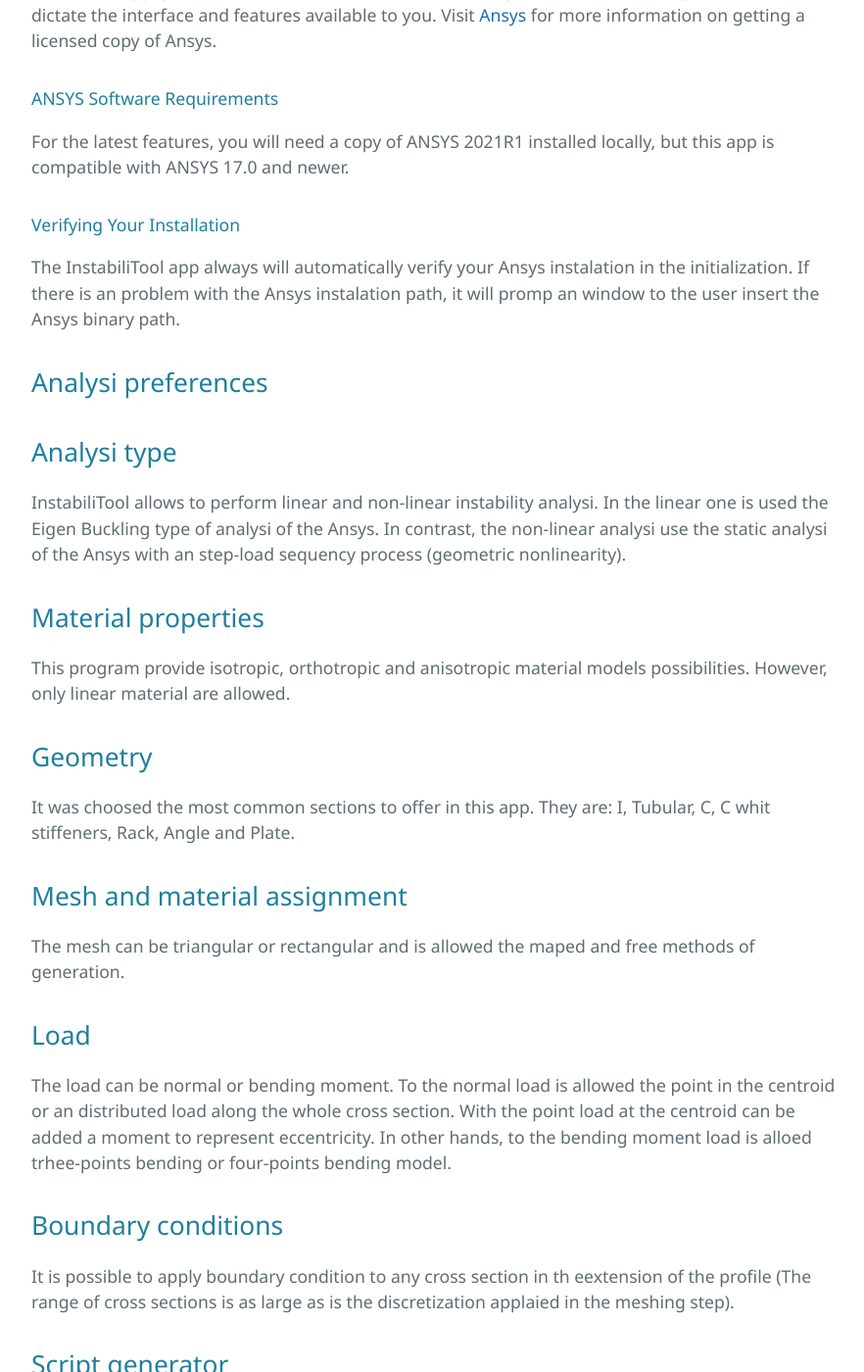
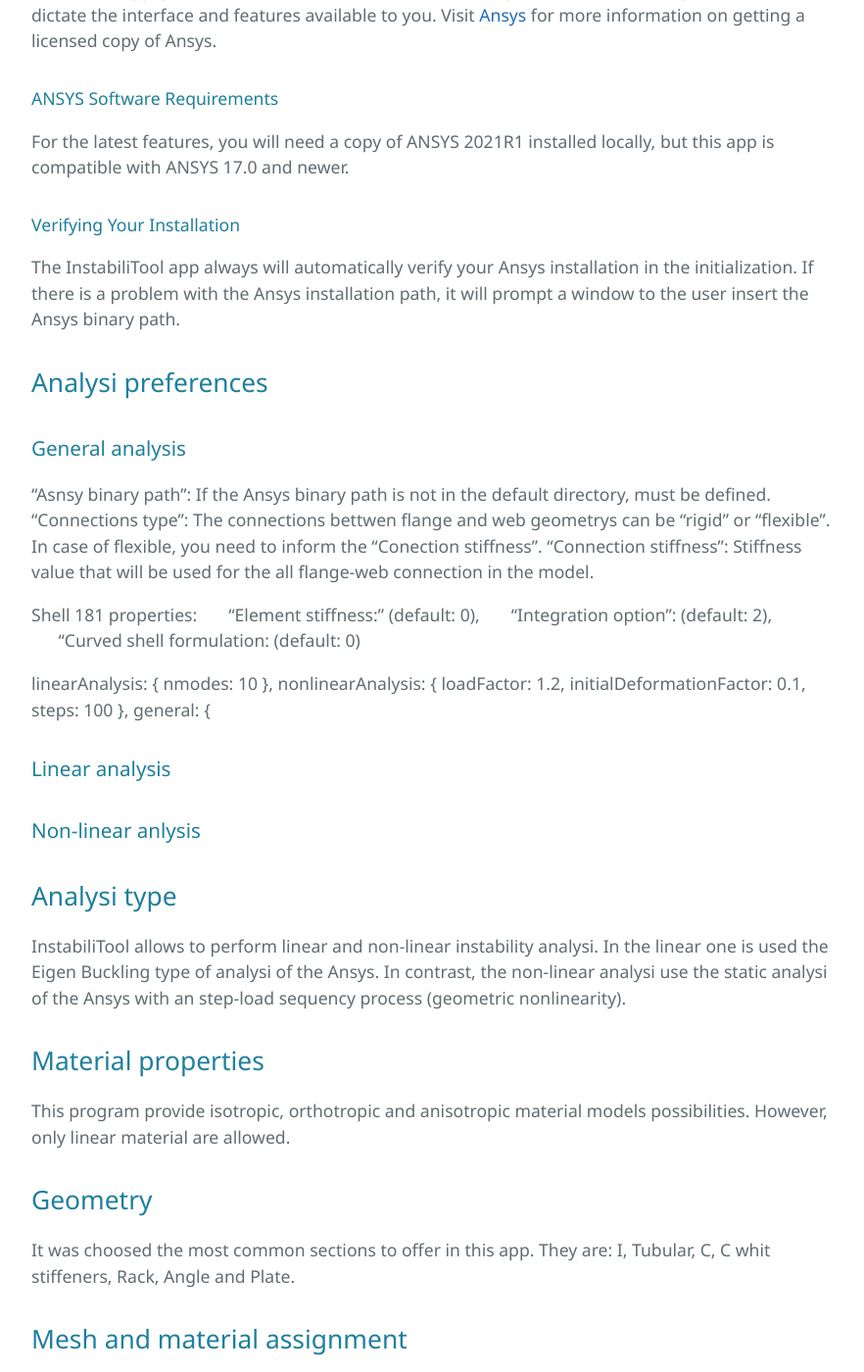
Before and after one commit to Rfaelv/InstabiliTool, a Jekyll site: the page built from documentation.md, in a window 1280 px wide and 1400 px high, scrolled down 643 px. Shown: the whole window at 98% size, without its empty margins (192-1074 px from the left). Built offline with Jekyll 4.4.1, drawn with Linux system fonts in a browser that asks for light colours; our own code applies the rules of GitHub Pages for plain Markdown files.

Commit message:
Update documentation.md

```diff
--- a/documentation.md
+++ b/documentation.md
@@ -11,9 +11,31 @@ Visit [Ansys](https://www.ansys.com/) for more information on getting a licensed
 For the latest features, you will need a copy of ANSYS 2021R1 installed locally, but this app is compatible with ANSYS 17.0 and newer.
 
 #### Verifying Your Installation
-The InstabiliTool app always will automatically verify your Ansys instalation in the initialization. If there is an problem with the Ansys instalation path, it will promp an window to the user insert the Ansys binary path.
+The InstabiliTool app always will automatically verify your Ansys installation in the initialization. If there is a problem with the Ansys installation path, it will prompt a window to the user insert the Ansys binary path.
 
 ## Analysi preferences
+### General analysis
+"Asnsy binary path": If the Ansys binary path is not in the default directory, must be defined.
+"Connections type": The connections bettwen flange and web geometrys can be "rigid" or "flexible". In case of flexible, you need to inform the "Conection stiffness".
+"Connection stiffness": Stiffness value that will be used for the all flange-web connection in the model.
+
+Shell 181 properties:
+&nbsp;&nbsp;&nbsp;&nbsp;&nbsp;&nbsp;"Element stiffness:" (default: 0),
+&nbsp;&nbsp;&nbsp;&nbsp;&nbsp;&nbsp;"Integration option": (default: 2),
+&nbsp;&nbsp;&nbsp;&nbsp;&nbsp;&nbsp;"Curved shell formulation: (default: 0)
+
+linearAnalysis: {
+      nmodes: 10
+    },
+    nonlinearAnalysis: {
+      loadFactor: 1.2,
+      initialDeformationFactor: 0.1,
+      steps: 100
+    },
+    general: {
+
+### Linear analysis
+### Non-linear anlysis
 
 
 ## Analysi type
```
